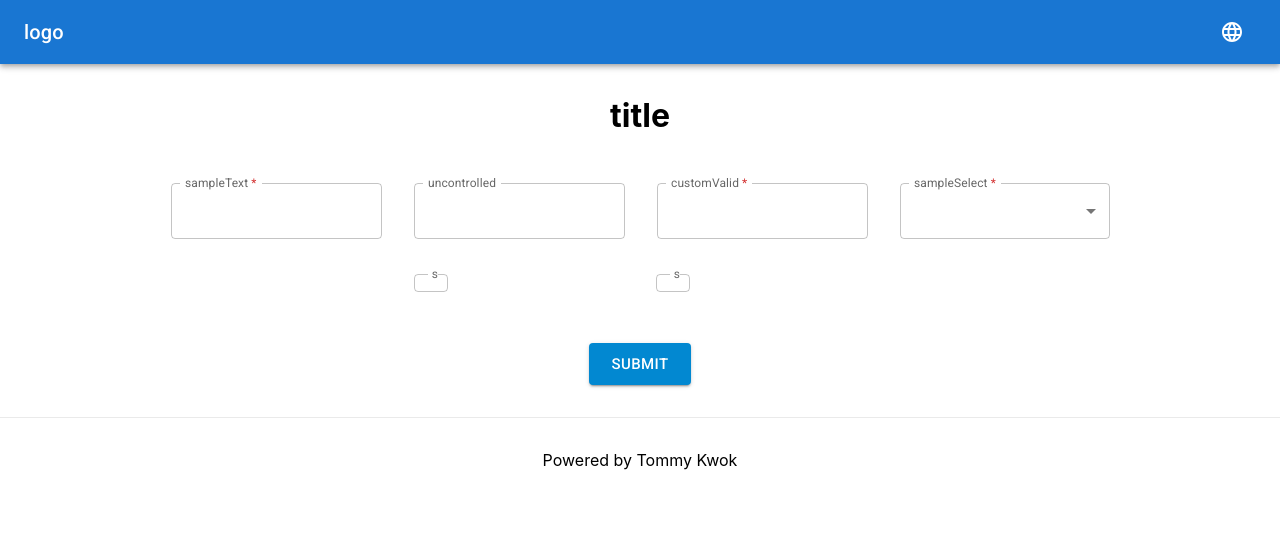
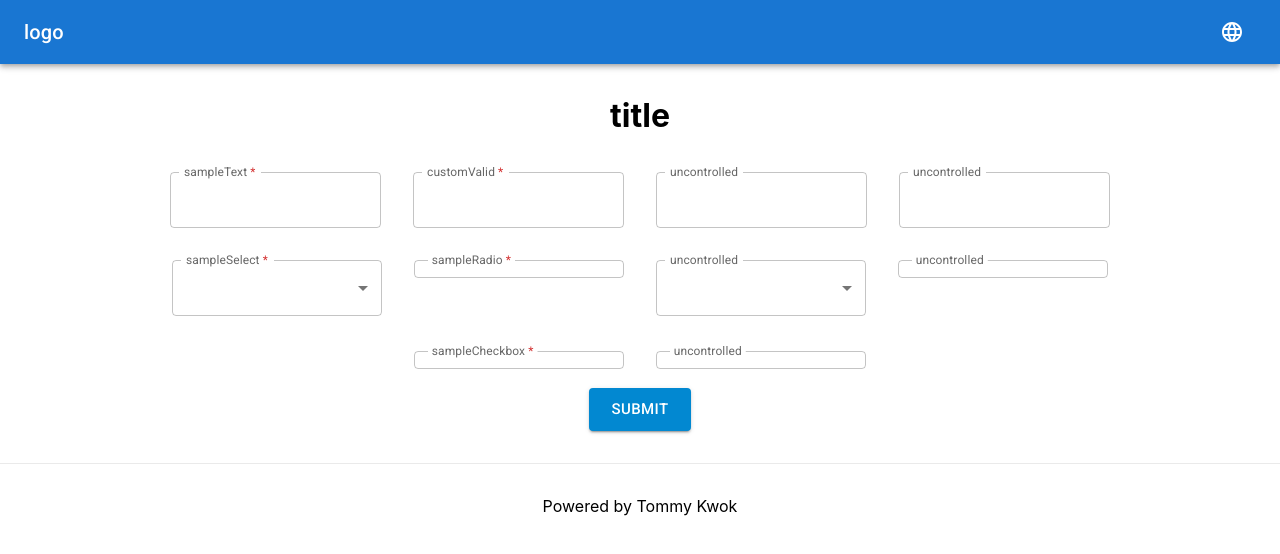
Before and after one commit to wing9537/mini-store, a Next.js app: page / in a window 1280 px wide. Shown: the top 554 px of the page. Built offline with nearby package versions, Linux system fonts and the light colour scheme.

Commit message:
code review and align styling

```diff
--- a/components/core/baseCheckbox.js
+++ b/components/core/baseCheckbox.js
@@ -19,9 +19,9 @@ function BaseCheckbox({ id = "checkbox", label = "", value = [], error = false,
   };
 
   return (
-    <Box m={2} sx={{ minWidth: 210 }}>
+    <Box m={2} display="inline-flex">
       <FormControl error={error}>
-        <Box px={2} py={1} className={`outlined-input ${disabled ? "disabled" : error ? "error" : ""}`}>
+        <Box px={2} py={1} sx={{ minWidth: 210 }} className={`outlined-input ${disabled ? "disabled" : error ? "error" : ""}`}>
           <InputLabel id={`lbl-${id}`} shrink>
             {label}
           </InputLabel>
--- a/components/core/baseInput.js
+++ b/components/core/baseInput.js
@@ -44,7 +44,7 @@ function BaseInput({
     return JSON.parse(message)[locale];
   };
 
-  const mandatoryLabel = (
+  const [mandatoryLabel] = useState(
     <>
       {label}
       {required && <span className="danger"> *</span>}
--- a/components/core/baseRadio.js
+++ b/components/core/baseRadio.js
@@ -6,13 +6,13 @@ import { Box, Radio, RadioGroup, FormControlLabel, FormControl, InputLabel, Form
  */
 function BaseRadio({ id = "radio", label = "", error = false, helperText = "", options = {}, inputProps = {}, disabled = false, ...rest }) {
   return (
-    <Box m={2} sx={{ minWidth: 210 }}>
+    <Box m={2} display="inline-flex">
       <FormControl error={error}>
-        <Box px={2} py={1} className={`outlined-input ${disabled ? "disabled" : error ? "error" : ""}`}>
+        <Box px={2} py={1} sx={{ minWidth: 210 }} className={`outlined-input ${disabled ? "disabled" : error ? "error" : ""}`}>
           <InputLabel id={`lbl-${id}`} shrink>
             {label}
           </InputLabel>
-          <RadioGroup id={id} {...inputProps} {...rest}>
+          <RadioGroup id={id} defaultValue="" {...inputProps} {...rest}>
             {Object.entries(options).map(([key, val]) => (
               <FormControlLabel key={key} value={key} label={val} disabled={disabled} inputRef={inputProps.ref} control={<Radio />} />
             ))}
--- a/components/core/baseSelect.js
+++ b/components/core/baseSelect.js
@@ -6,12 +6,12 @@ import { Box, InputLabel, MenuItem, FormControl, Select, OutlinedInput, FormHelp
  */
 function BaseSelect({ id = "select", label = "", error = false, helperText = "", options = {}, ...rest }) {
   return (
-    <Box m={2} sx={{ minWidth: 210 }}>
-      <FormControl fullWidth error={error}>
+    <Box m={2} display="inline-flex">
+      <FormControl error={error}>
         <InputLabel id={`lbl-${id}`} shrink>
           {label}
         </InputLabel>
-        <Select id={id} input={<OutlinedInput notched label={label} />} {...rest}>
+        <Select id={id} defaultValue="" input={<OutlinedInput notched label={label} />} sx={{ minWidth: 210 }} {...rest}>
           {Object.entries(options).map(([key, val]) => (
             <MenuItem key={key} value={key}>
               {val}
--- a/components/core/baseTextField.js
+++ b/components/core/baseTextField.js
@@ -5,6 +5,6 @@ import { TextField } from "@mui/material";
  * @ref https://mui.com/api/text-field/
  */
 function BaseTextField(props) {
-  return <TextField sx={{ m: 2, minWidth: 210 }} InputLabelProps={{ shrink: true }} {...props} />;
+  return <TextField defaultValue="" sx={{ m: 2, minWidth: 210 }} InputLabelProps={{ shrink: true }} {...props} />;
 }
 export default BaseTextField;
--- a/pages/index.js
+++ b/pages/index.js
@@ -2,6 +2,9 @@ import useTranslation from "../hook/useTranslation";
 import BaseForm from "../components/core/baseForm";
 import BaseInput from "../components/core/baseInput";
 import BaseTextField from "../components/core/baseTextField";
+import BaseSelect from "../components/core/baseSelect";
+import BaseRadio from "../components/core/baseRadio";
+import BaseCheckbox from "../components/core/baseCheckbox";
 import { Box } from "@mui/material";
 import messages from "../locales/home.json";
 
@@ -23,6 +26,7 @@ export default function Home() {
   };
 
   const { t, obj, msg } = useTranslation(messages);
+  const sampleData = obj("sampleData");
 
   const validExactValue = (value) => {
     return value == "pass" || msg("validate.exact", { text: "pass" });
@@ -31,13 +35,19 @@ export default function Home() {
   return (
     <BaseForm modelObj={modelObj}>
       <h1 style={{ textAlign: "center" }}>{t("title")}</h1>
-      <Box m={4} display="flex" flexWrap="wrap" justifyContent="center">
+      <Box width="50%" display="inline-flex" flexWrap="wrap" justifyContent="right">
         <BaseInput name="sampleText" type="text" label={t("sampleText")} limit={limit.sampleText} />
-        <BaseTextField label={t("uncontrolled")} />
         <BaseInput name="customValid" type="text" label={t("customValid")} rules={validExactValue} limit={limit.customValid} />
-        <BaseInput name="sampleSelect" type="select" label={t("sampleSelect")} options={obj("sampleData")} limit={limit.sampleSelect} />
-        <BaseInput name="sampleRadio" type="radio" label={t("sampleRadio")} options={obj("sampleData")} limit={limit.sampleRadio} />
-        <BaseInput name="sampleCheckbox" type="checkbox" label={t("sampleCheckbox")} options={obj("sampleData")} limit={limit.sampleCheckbox} />
+        <BaseInput name="sampleSelect" type="select" label={t("sampleSelect")} options={sampleData} limit={limit.sampleSelect} />
+        <BaseInput name="sampleRadio" type="radio" label={t("sampleRadio")} options={sampleData} limit={limit.sampleRadio} />
+        <BaseInput name="sampleCheckbox" type="checkbox" label={t("sampleCheckbox")} options={sampleData} limit={limit.sampleCheckbox} />
+      </Box>
+      <Box width="50%" display="inline-flex" flexWrap="wrap" justifyContent="left">
+        <BaseTextField label={t("uncontrolled")} type="password" />
+        <BaseTextField label={t("uncontrolled")} type="number" />
+        <BaseSelect label={t("uncontrolled")} options={sampleData} />
+        <BaseRadio label={t("uncontrolled")} options={sampleData} />
+        <BaseCheckbox label={t("uncontrolled")} options={sampleData} />
       </Box>
     </BaseForm>
   );
```
